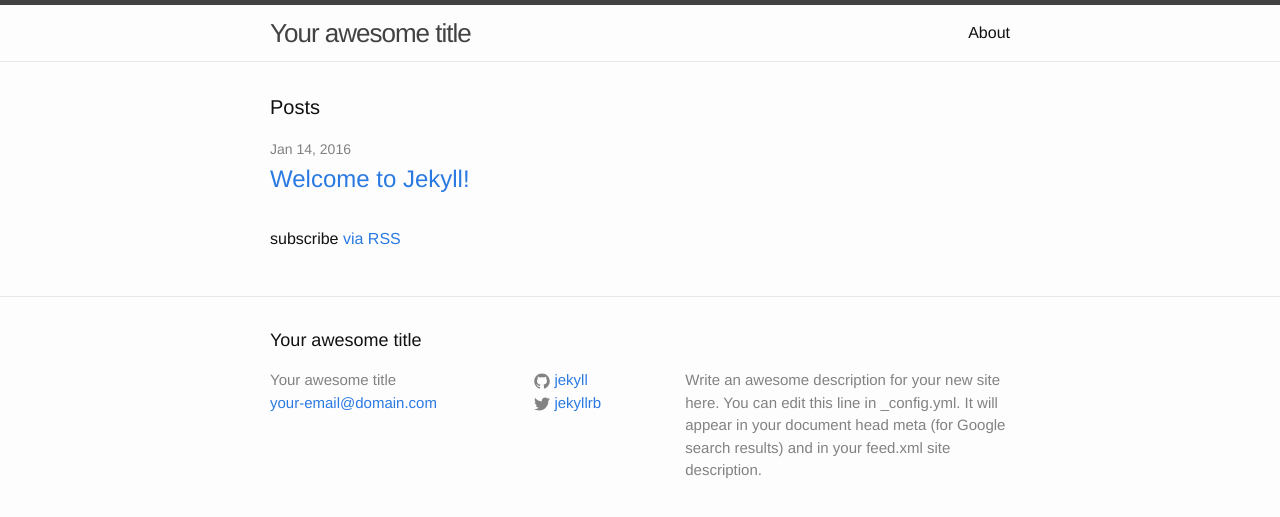
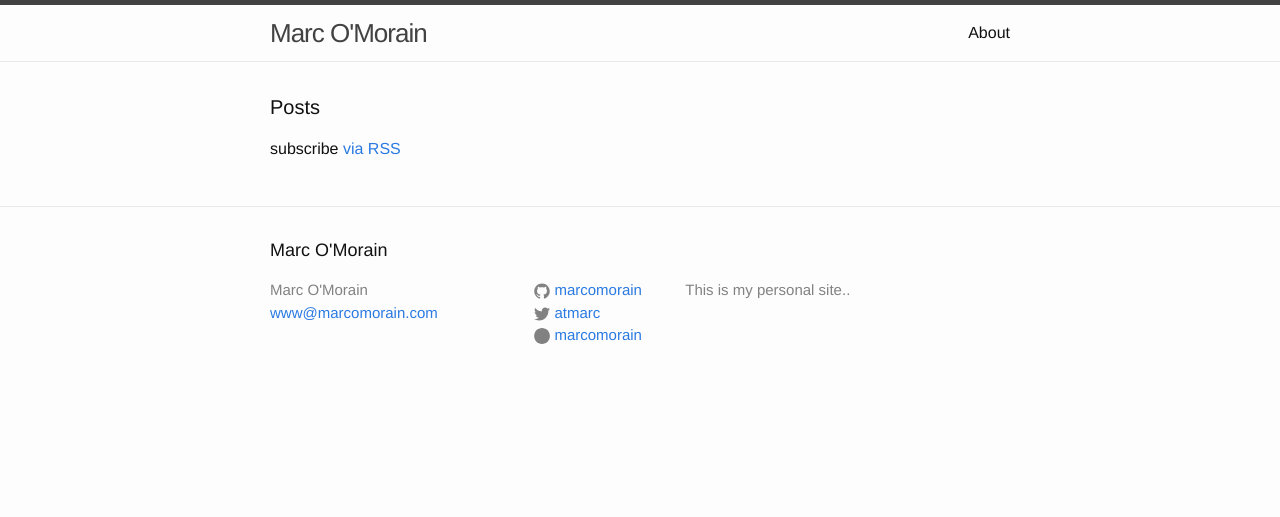
Before and after one commit to marcomorain/marcomorain.github.io, a Jekyll site: the page built from index.html, in a window 1280 px wide. Shown: the top 517 px of the page. Built offline with Jekyll 4.4.1, drawn with Linux system fonts in a browser that asks for light colours.

Commit message:
Add site content

```diff
--- a/_config.yml
+++ b/_config.yml
@@ -1,21 +1,12 @@
-# Welcome to Jekyll!
-#
-# This config file is meant for settings that affect your whole blog, values
-# which you are expected to set up once and rarely need to edit after that.
-# For technical reasons, this file is *NOT* reloaded automatically when you use
-# 'jekyll serve'. If you change this file, please restart the server process.
-
-# Site settings
-title: Your awesome title
-email: your-email@domain.com
+title: Marc O'Morain
+email: www@marcomorain.com
 description: > # this means to ignore newlines until "baseurl:"
-  Write an awesome description for your new site here. You can edit this
-  line in _config.yml. It will appear in your document head meta (for
-  Google search results) and in your feed.xml site description.
+  This is my personal site..
 baseurl: "" # the subpath of your site, e.g. /blog
-url: "http://yourdomain.com" # the base hostname & protocol for your site
-twitter_username: jekyllrb
-github_username:  jekyll
+url: "http://www.marcomorain" # the base hostname & protocol for your site
+twitter_username: atmarc
+github_username:  marcomorain
+linkedin_username: marcomorain
 
 # Build settings
 markdown: kramdown
--- a/_includes/footer.html
+++ b/_includes/footer.html
@@ -14,17 +14,16 @@
 
       <div class="footer-col footer-col-2">
         <ul class="social-media-list">
-          {% if site.github_username %}
           <li>
             {% include icon-github.html username=site.github_username %}
           </li>
-          {% endif %}
-
-          {% if site.twitter_username %}
           <li>
             {% include icon-twitter.html username=site.twitter_username %}
           </li>
-          {% endif %}
+          <li>
+            {% include icon-linkedin.html username=site.linkedin_username %}
+          </li>
+
         </ul>
       </div>
 
--- /dev/null
+++ b/_includes/icon-linkedin.html
@@ -0,0 +1,4 @@
+<a href="https://www.linkedin.com/in/{{ include.username }}">
+  <span class="icon icon--linkedin">{% include icon-linkedin.svg %}</span>
+  <span class="username">{{ include.username }}</span>
+</a>
```
Also changed, not shown: _posts/2016-01-14-welcome-to-jekyll.markdown (deleted, +0 -25 lines), _includes/icon-linkedin.svg (added).
